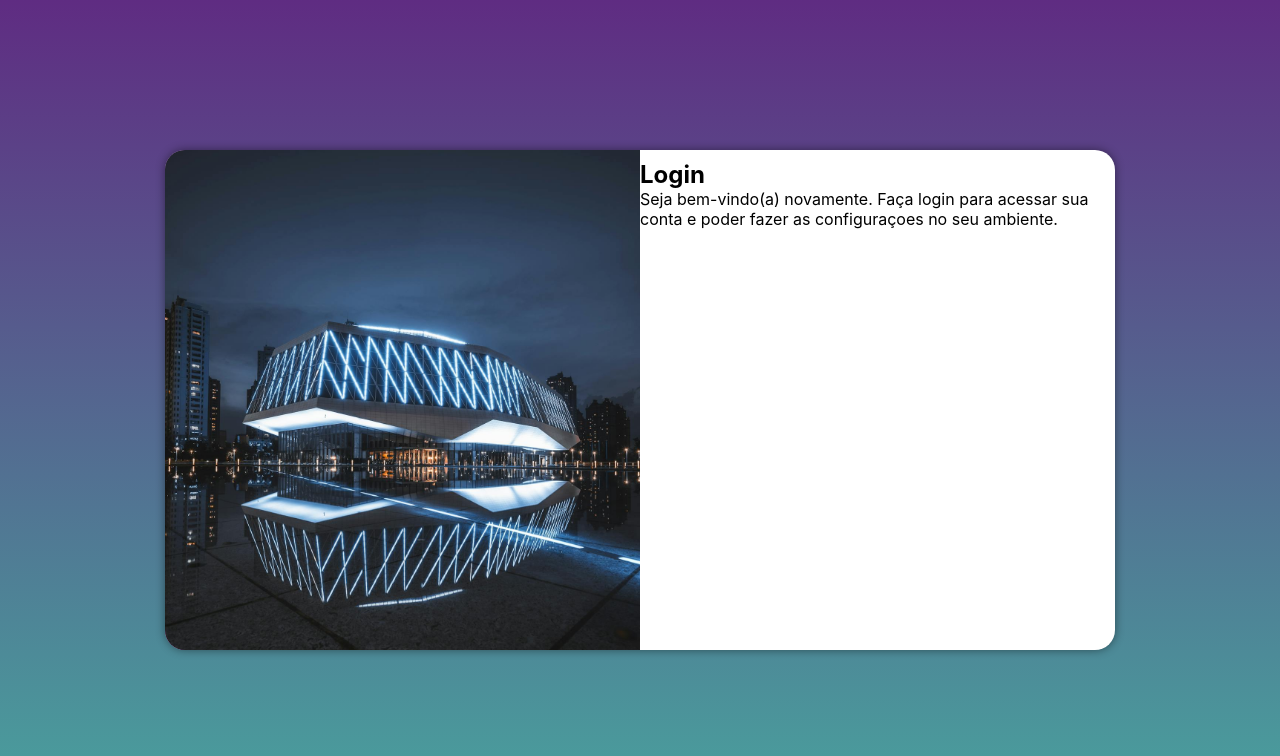
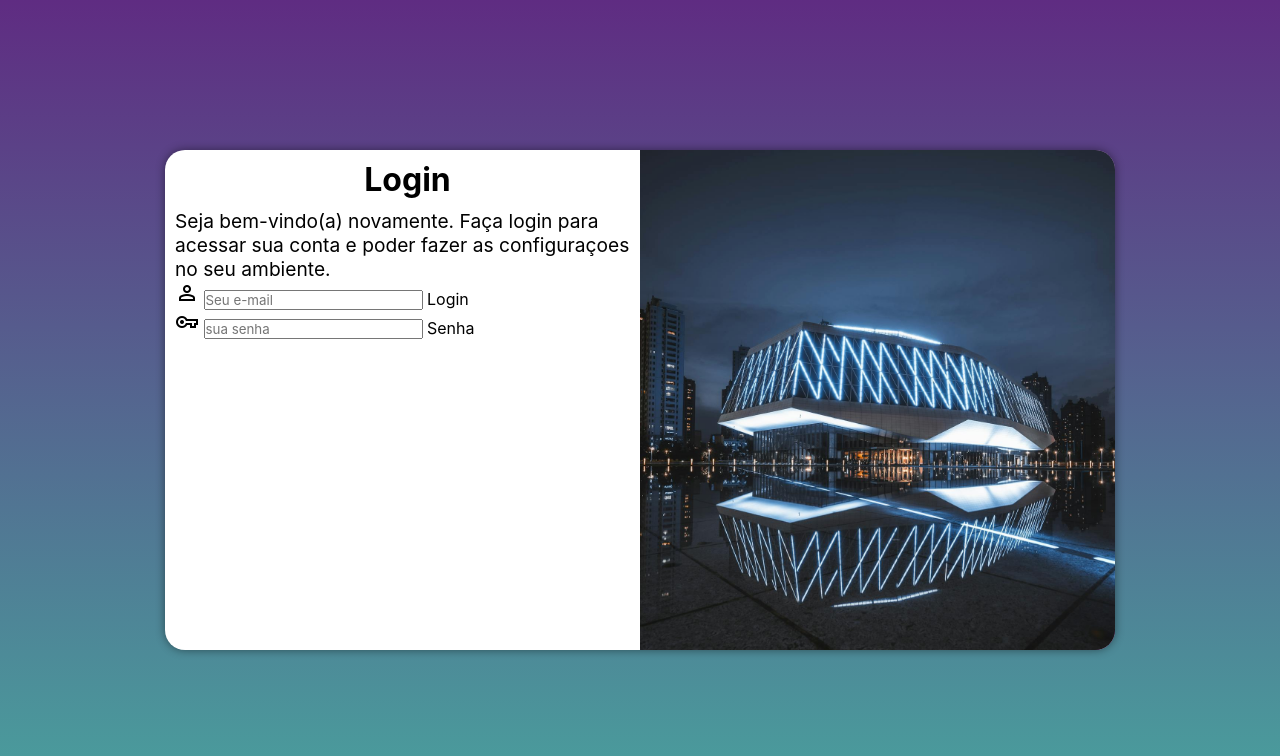
Before and after one commit to tiagomoravia/projeto-login, a plain HTML site: page index.html in a window 1280 px wide. Drawn offline with nearby package versions, Linux system fonts and the light colour scheme.

Commit message:
atualizando

```diff
--- a/estilos/media-query.css
+++ b/estilos/media-query.css
@@ -33,13 +33,21 @@
     }
 
     section#login > div#imagem {
-        float: left;
+        float: right;
         width: 50%;
         height: 100%;
     }
 
     sectiono#login > div#formulario {
-        float: right;
+        float: left;
         width: 50%;
     }
+
+    div#formulario > h1 {
+        font-size: 2em;
+    }
+
+    div#formulario > p {
+        font-size: 1.2em;
+    }
 }
--- a/estilos/style.css
+++ b/estilos/style.css
@@ -45,3 +45,12 @@ section#login > div#formulario {
     display: block;
     padding: 10px;
 }
+
+div#formulario > h1 {
+    text-align: center;
+    margin-bottom: 10px;
+}
+
+div#formulario > p {
+    font-size: 0.8em;
+}
--- a/index.html
+++ b/index.html
@@ -6,6 +6,9 @@
     <title>Login</title>
     <link rel="stylesheet" href="estilos/style.css">
     <link rel="stylesheet" href="estilos/media-query.css">
+    <link rel="stylesheet" href="https://fonts.googleapis.com/css2?family=Material+Symbols+Outlined:opsz,wght,FILL,GRAD@20..48,100..700,0..1,-50..200&icon_names=person,vpn_key" />
+
+
 </head>
 <body>
     <main>
@@ -17,7 +20,20 @@
                 <h1>Login</h1>
                 <p>Seja bem-vindo(a) novamente. Faça login para acessar sua conta e poder fazer as configuraçoes no seu ambiente.</p>
                 <form action="login.php" method="post">
-
+                    <div classe="campo">
+                        <span class="material-symbols-outlined">
+                            person
+                            </span>
+                        <input type="email" name="login" id="ilogin" placeholder="Seu e-mail">
+                        <label for="ilogin">Login</label>
+                    </div>
+                    <div classe="campo">
+                        <span class="material-symbols-outlined">
+                            vpn_key
+                            </span>
+                        <input type="password" name="senha" id="isenha" placeholder="sua senha">
+                        <label for="isenha">Senha</label>
+                    </div>
                 </form>
             </div>
         </section>
```
